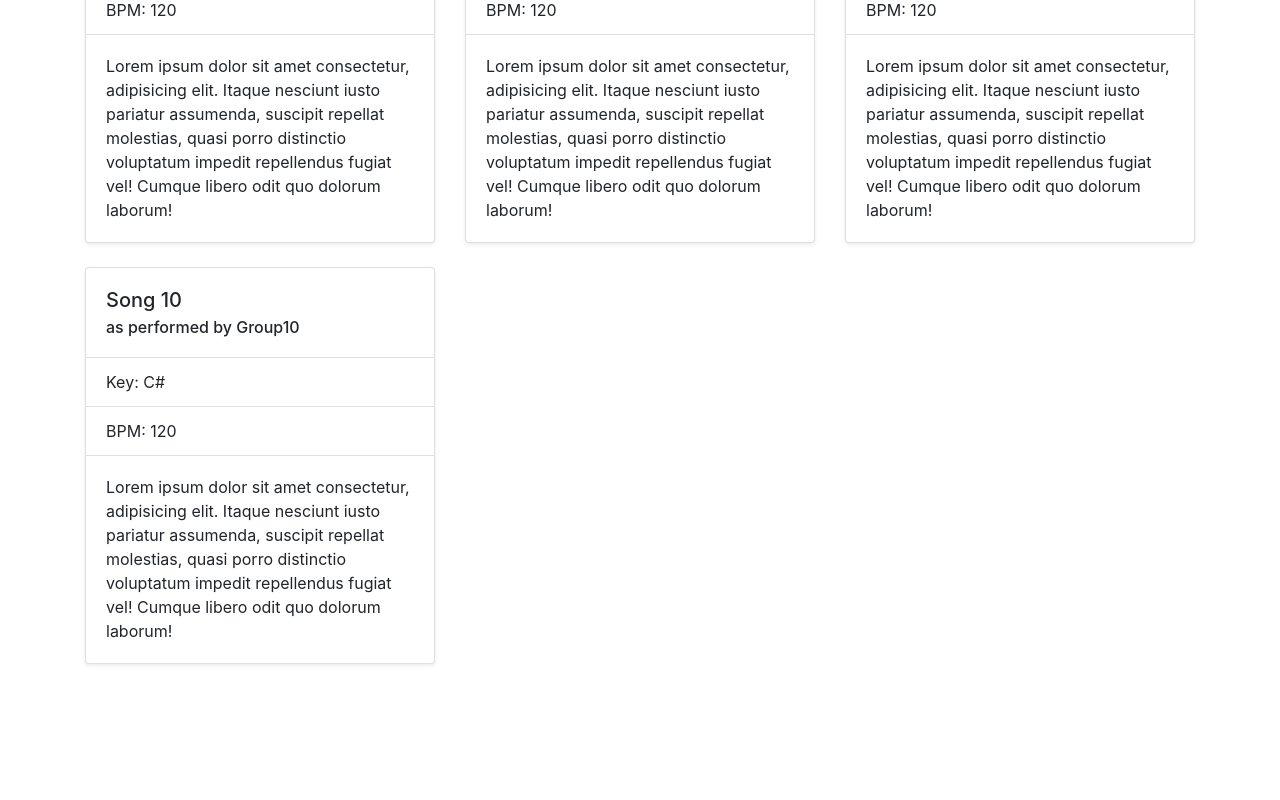
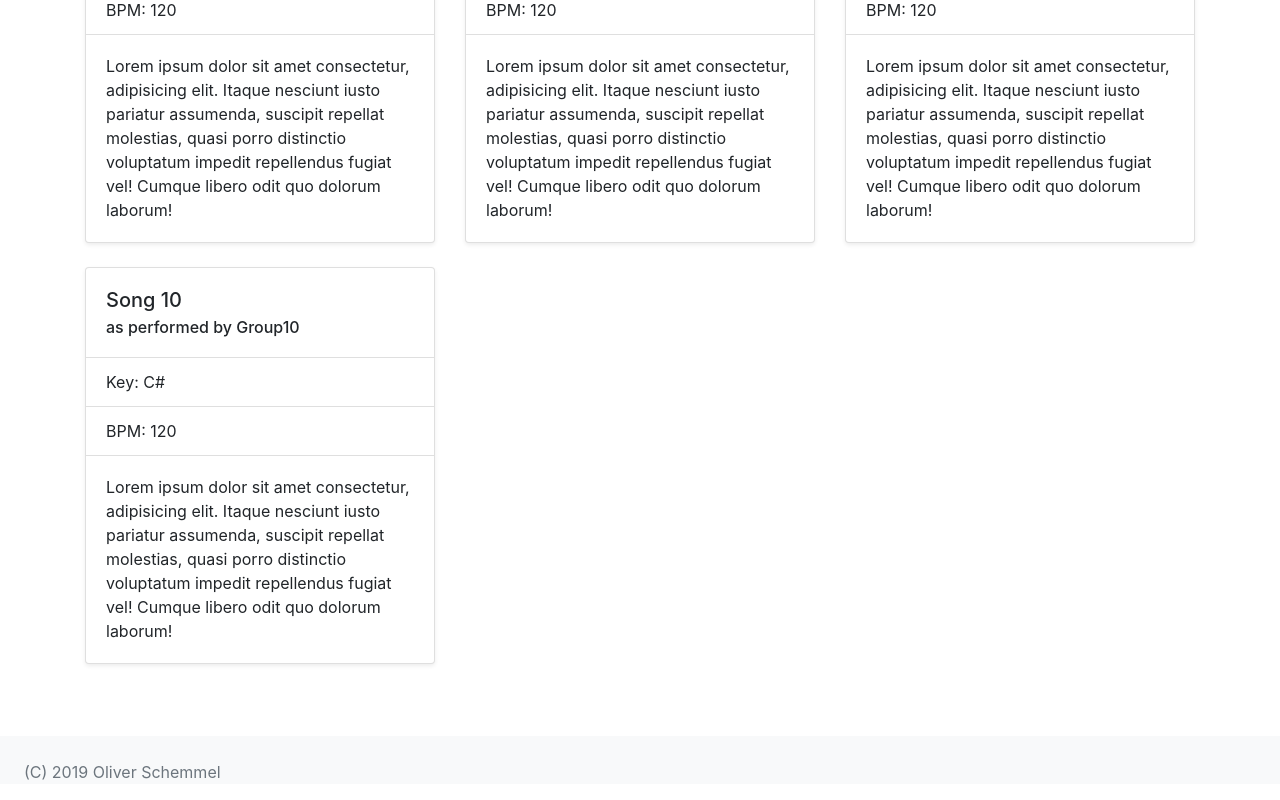
Before and after one commit to olis/bandcover, a React (Create React App) app: page / in a window 1280 px wide. Shown: the part 1261-2061 px from the top of the page. Before the commit the page ends 1997 px from the top, so only its background shows below. Built offline with nearby package versions, Linux system fonts and the light colour scheme; the HTML template or start-up script is replaced by a standard one.

Commit message:
footer with copyright

```diff
--- a/src/App.tsx
+++ b/src/App.tsx
@@ -47,6 +47,11 @@ const App: React.FC = () => {
           </div>
         </div>
       </main>
+      <footer className="page-footer text-muted bg-light">
+        <div className="footer-copyright pt-4 pl-4">
+          <p>(C) 2019 Oliver Schemmel</p>
+        </div>
+      </footer>
     </div>
   );
 };
```
